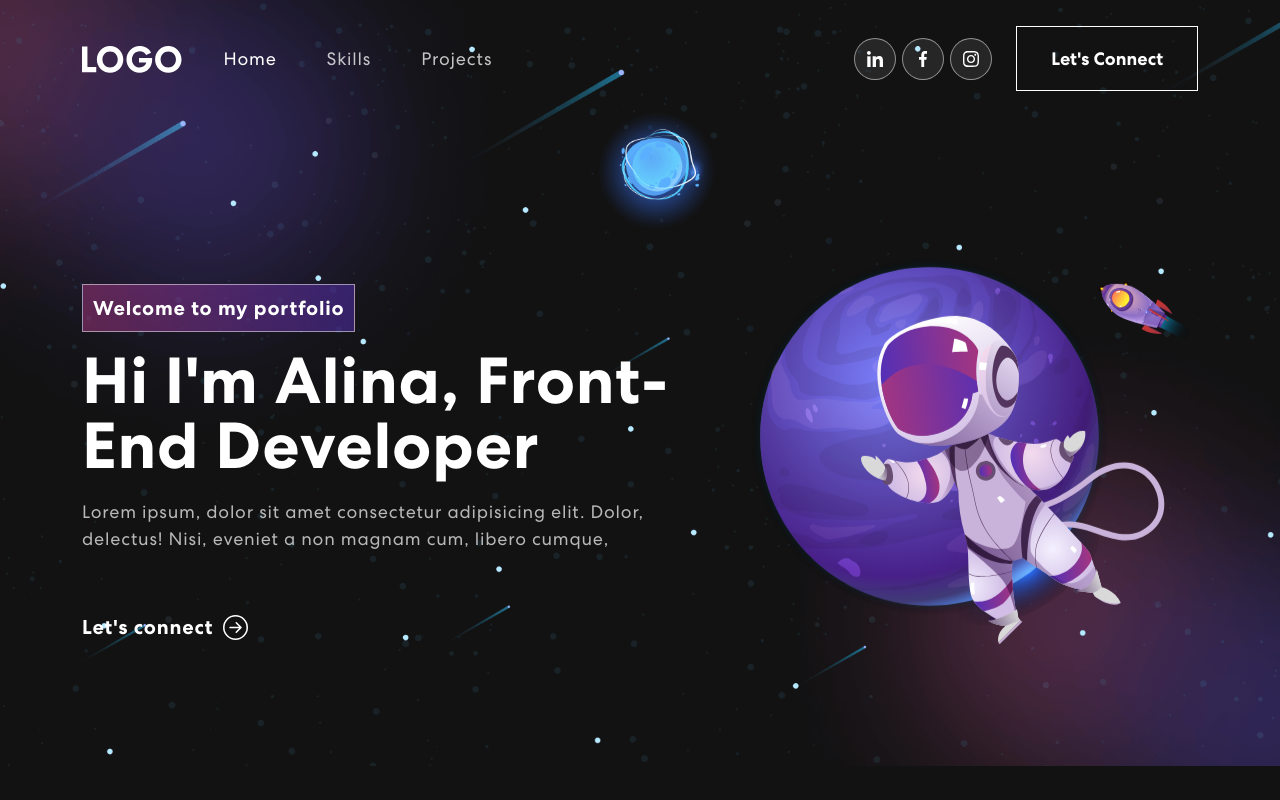
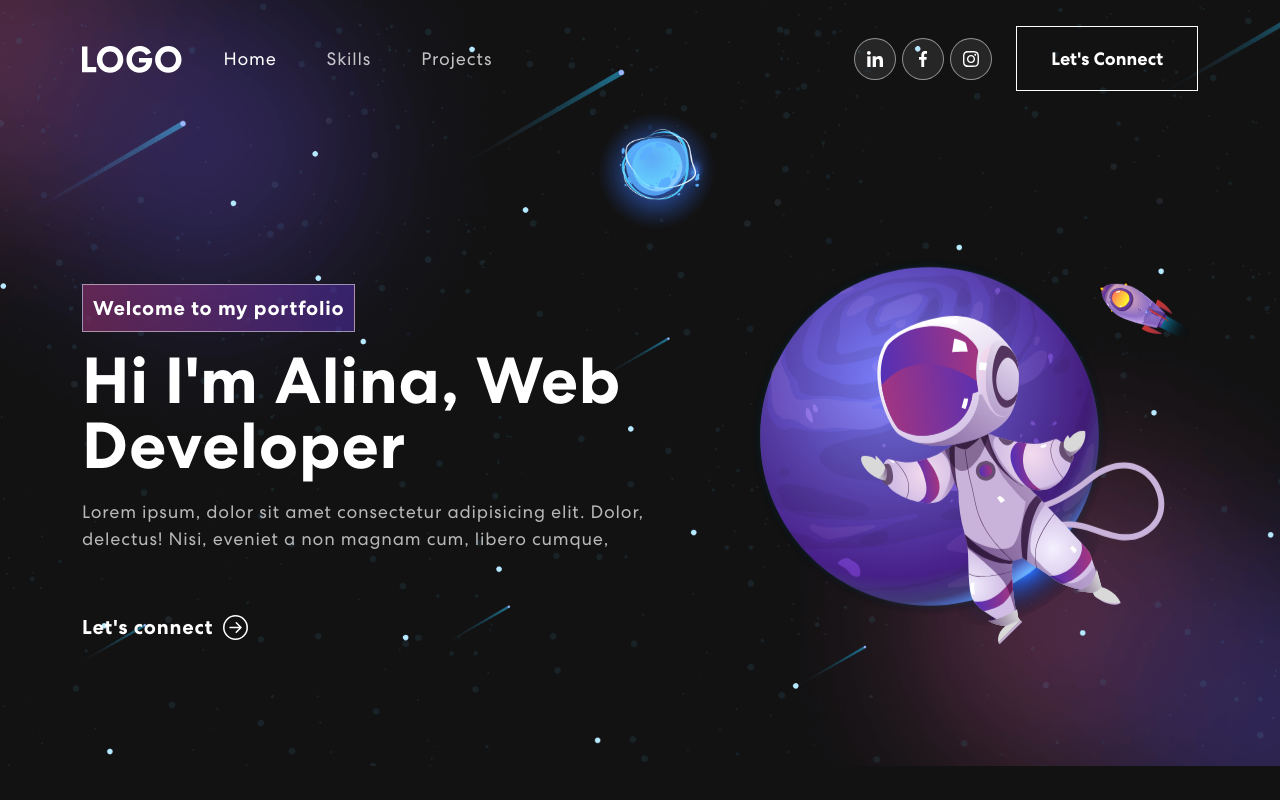
Before and after one commit to alinbrg/portfolio-react, a React (Create React App) app: page / in a window 1280 px wide. Built offline with nearby package versions, Linux system fonts and the light colour scheme.

Commit message:
hero section syntax fix

```diff
--- a/src/components/Banner.js
+++ b/src/components/Banner.js
@@ -5,8 +5,9 @@ import headerImg from "../assets/img/header-img.svg";
 import { useState, useEffect } from "react";
 
 export const Banner = () => {
+	const [loopNum, setLoopNum] = useState(0);
 	const [isDeleting, setIsDeleting] = useState(false);
-	const toRotate = ["Front-End Developer"];
+	const toRotate = ["Web Developer", "Front-End Developer", "JS Developer"];
 	const [text, setText] = useState("");
 	const [delta, setDelta] = useState(300 - Math.random() * 100);
 	const period = 2000;
@@ -21,7 +22,9 @@ export const Banner = () => {
 	}, [text]);
 
 	const tick = () => {
-		let fullText = toRotate[0];
+		let i = loopNum % toRotate.length;
+		// console.log(i);
+		let fullText = toRotate[i];
 		// console.log(fullText);
 		let updateText = isDeleting
 			? fullText.substring(0, text.length - 1)
@@ -38,6 +41,7 @@ export const Banner = () => {
 			setDelta(period);
 		} else if (isDeleting && updateText === "") {
 			setIsDeleting(false);
+			setLoopNum(loopNum + 1);
 			setDelta(500);
 		}
 	};
```
